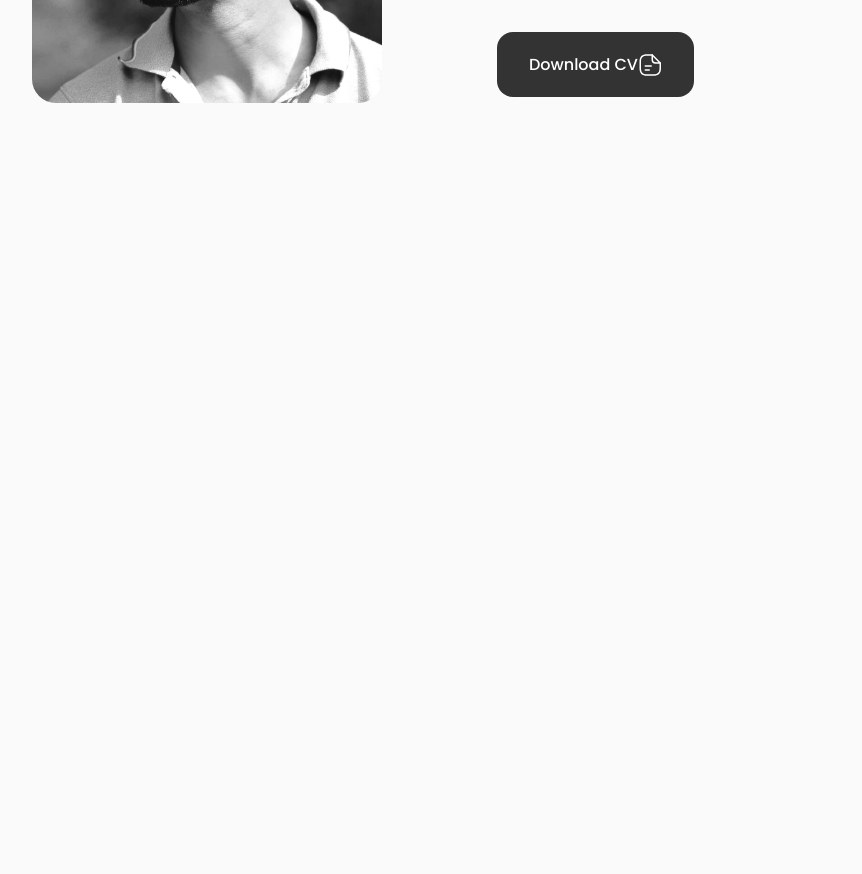
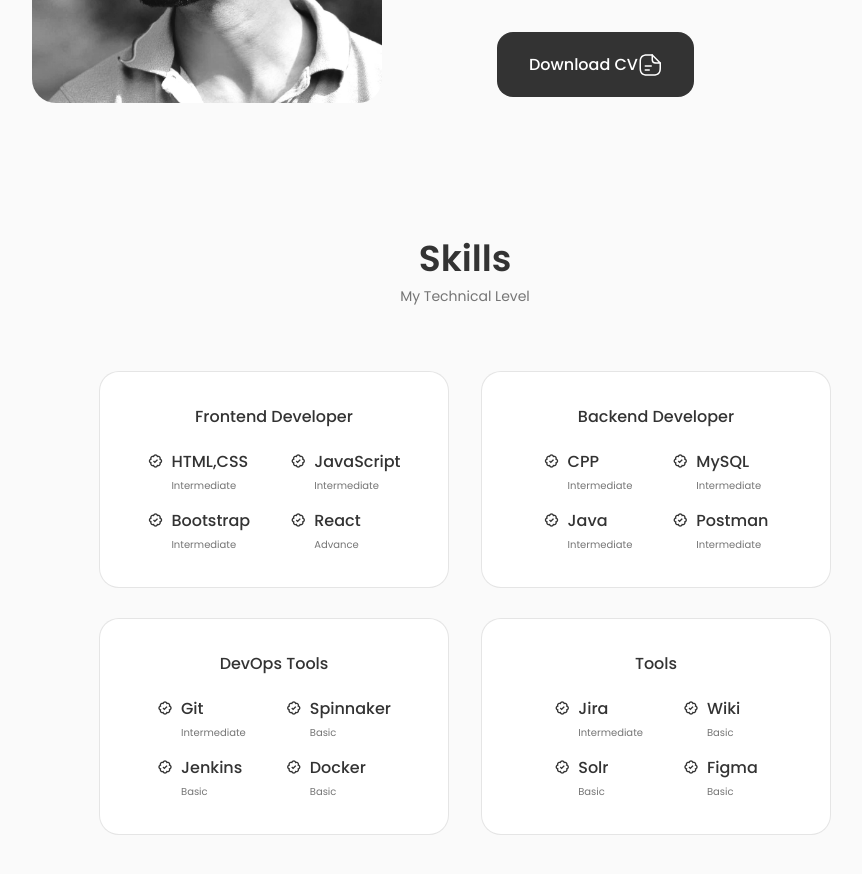
Before and after one commit to sachinkhutale/portfolio, a React (Create React App) app: page / in a window 1280 px wide. Shown: the part 1160-2034 px from the top of the page, without its empty margins (175-1037 px from the left). Before the commit the page ends 1295 px from the top, so only its background shows below. Built offline with nearby package versions, Linux system fonts and the light colour scheme.

Commit message:
[+][Implement Skills component]

```diff
--- a/src/App.js
+++ b/src/App.js
@@ -3,6 +3,7 @@
 import Header from './components/header/Header';
 import Home from './components/home/Home';
 import About from './components/about/About';
+import Skills from './components/skills/Skills';
 
 function App() {
   return (
@@ -11,6 +12,7 @@
       <main className="main">
         <Home />
         <About />
+        <Skills />
       </main>
     </>
   );
--- a/src/components/header/Header.js
+++ b/src/components/header/Header.js
@@ -24,11 +24,6 @@
                         </a>
                     </li>
                     <li className='nav_item'>
-                        <a href='#services' className='nav_link'>
-                            <i className='uil uil-briefcase-alt nav-icon'></i> Services
-                        </a>
-                    </li>
-                    <li className='nav_item'>
                         <a href='#portfolio' className='nav_link'>
                             <i className='uil uil-scenery nav-icon'></i> Portfolio
                         </a>
--- a/src/components/home/Social.js
+++ b/src/components/home/Social.js
@@ -9,7 +9,7 @@
         <a href='https://dribbble.com/' className='home_social-icon' target='_blank'>
         <i class="uil uil-dribbble"></i>
         </a>
-        <a href='https://github.com/' className='home_social-icon' target='_blank'>
+        <a href='https://github.com/sachinkhutale' className='home_social-icon' target='_blank'>
         <i class="uil uil-github"></i>
         </a>
     </div>
--- /dev/null
+++ b/src/components/skills/Backend.js
@@ -0,0 +1,48 @@
+import React from 'react'
+
+const Backend = () => {
+  return (
+    <div className='skills_content'>
+        <h3 className='skills_title'>Backend Developer</h3>
+
+        <div className='skills_box'>
+            <div className='skills_group'>
+                <div className='skills_data'>
+                    <i class='bx bx-badge-check' ></i>
+                    <div>
+                        <h3 className='skills_name'>CPP</h3>
+                        <span className='skills_level'>Intermediate</span>
+                    </div>
+                </div>
+
+                <div className='skills_data'>
+                    <i class='bx bx-badge-check' ></i>
+                    <div>
+                        <h3 className='skills_name'>Java</h3>
+                        <span className='skills_level'>Intermediate</span>
+                    </div>
+                </div>
+            </div>
+
+            <div className='skills_group'>
+                <div className='skills_data'>
+                    <i class='bx bx-badge-check' ></i>
+                    <div>
+                        <h3 className='skills_name'>MySQL</h3>
+                        <span className='skills_level'>Intermediate</span>
+                    </div>
+                </div>
+                <div className='skills_data'>
+                    <i class='bx bx-badge-check' ></i>
+                    <div>
+                        <h3 className='skills_name'>Postman</h3>
+                        <span className='skills_level'>Intermediate</span>
+                    </div>
+                </div>
+            </div>
+        </div>
+    </div>
+  )
+}
+
+export default Backend
--- /dev/null
+++ b/src/components/skills/DevopsTools.js
@@ -0,0 +1,47 @@
+import React from 'react'
+
+const Tools = () => {
+  return (
+    <div className='skills_content'>
+        <h3 className='skills_title'>DevOps Tools</h3>
+
+        <div className='skills_box'>
+            <div className='skills_group'>
+                <div className='skills_data'>
+                    <i class='bx bx-badge-check' ></i>
+                    <div>
+                        <h3 className='skills_name'>Git</h3>
+                        <span className='skills_level'>Intermediate</span>
+                    </div>
+                </div>
+                <div className='skills_data'>
+                    <i class='bx bx-badge-check' ></i>
+                    <div>
+                        <h3 className='skills_name'>Jenkins</h3>
+                        <span className='skills_level'>Basic</span>
+                    </div>
+                </div>
+            </div>
+
+            <div className='skills_group'>
+                <div className='skills_data'>
+                    <i class='bx bx-badge-check' ></i>
+                    <div>
+                        <h3 className='skills_name'>Spinnaker</h3>
+                        <span className='skills_level'>Basic</span>
+                    </div>
+                </div>
+                <div className='skills_data'>
+                    <i class='bx bx-badge-check' ></i>
+                    <div>
+                        <h3 className='skills_name'>Docker</h3>
+                        <span className='skills_level'>Basic</span>
+                    </div>
+                </div>
+            </div>
+        </div>
+    </div>
+  )
+}
+
+export default Tools
--- /dev/null
+++ b/src/components/skills/Frontend.js
@@ -0,0 +1,48 @@
+import React from 'react'
+
+const Frontend = () => {
+  return (
+    <div className='skills_content'>
+        <h3 className='skills_title'>Frontend Developer</h3>
+
+        <div className='skills_box'>
+            <div className='skills_group'>
+                <div className='skills_data'>
+                    <i class='bx bx-badge-check' ></i>
+                    <div>
+                        <h3 className='skills_name'>HTML,CSS</h3>
+                        <span className='skills_level'>Intermediate</span>
+                    </div>
+                </div>
+                <div className='skills_data'>
+                    <i class='bx bx-badge-check' ></i>
+                    <div>
+                        <h3 className='skills_name'>Bootstrap</h3>
+                        <span className='skills_level'>Intermediate</span>
+                    </div>
+                </div>
+            </div>
+
+            <div className='skills_group'>
+                <div className='skills_data'>
+                    <i class='bx bx-badge-check' ></i>
+                    <div>
+                        <h3 className='skills_name'>JavaScript</h3>
+                        <span className='skills_level'>Intermediate</span>
+                    </div>
+                </div>
+
+                <div className='skills_data'>
+                    <i class='bx bx-badge-check' ></i>
+                    <div>
+                        <h3 className='skills_name'>React</h3>
+                        <span className='skills_level'>Advance</span>
+                    </div>
+                </div>
+            </div>
+        </div>
+    </div>
+  )
+}
+
+export default Frontend
--- /dev/null
+++ b/src/components/skills/Skills.js
@@ -0,0 +1,25 @@
+import React from 'react'
+import './skills.css'
+import Frontend from './Frontend'
+import Backend from './Backend'
+import DevopsTools from './DevopsTools'
+import Tools from './Tools'
+
+const Skills = () => {
+  return (
+    <section className='skills section' id='skills'>
+        <h2 className='section_title'>Skills</h2>
+        <span className='section_subtitle'>My Technical Level</span>
+        <div className='skills_container container grid'>
+            <Frontend />
+            <Backend />
+        </div>
+        <div className='skills_container container grid'>
+            <DevopsTools />
+            <Tools />
+        </div>
+    </section>
+  )
+}
+
+export default Skills
--- /dev/null
+++ b/src/components/skills/Tools.js
@@ -0,0 +1,47 @@
+import React from 'react'
+
+const Tools = () => {
+  return (
+    <div className='skills_content'>
+        <h3 className='skills_title'>Tools</h3>
+
+        <div className='skills_box'>
+            <div className='skills_group'>
+                <div className='skills_data'>
+                    <i class='bx bx-badge-check' ></i>
+                    <div>
+                        <h3 className='skills_name'>Jira</h3>
+                        <span className='skills_level'>Intermediate</span>
+                    </div>
+                </div>
+                <div className='skills_data'>
+                    <i class='bx bx-badge-check' ></i>
+                    <div>
+                        <h3 className='skills_name'>Solr</h3>
+                        <span className='skills_level'>Basic</span>
+                    </div>
+                </div>
+            </div>
+
+            <div className='skills_group'>
+                <div className='skills_data'>
+                    <i class='bx bx-badge-check' ></i>
+                    <div>
+                        <h3 className='skills_name'>Wiki</h3>
+                        <span className='skills_level'>Basic</span>
+                    </div>
+                </div>
+                <div className='skills_data'>
+                    <i class='bx bx-badge-check' ></i>
+                    <div>
+                        <h3 className='skills_name'>Figma</h3>
+                        <span className='skills_level'>Basic</span>
+                    </div>
+                </div>
+            </div>
+        </div>
+    </div>
+  )
+}
+
+export default Tools
--- /dev/null
+++ b/src/components/skills/skills.css
@@ -0,0 +1,47 @@
+.skills_container {
+    grid-template-columns: repeat(2, 350px);
+    column-gap: 2rem;
+    margin-bottom: 30px;
+    justify-content: center;
+}
+.skills_content {
+    background-color: var(--container-color);
+    border: 1px solid rgba(0, 0, 0, 0.1);
+    padding: 2rem 2rem;
+    border-radius: 1.25rem;
+    height: max-content;
+}
+.skills_title {
+    font-size: var(--normal-font-size);
+    font-weight: var(--font-medium);
+    text-align: center;
+    margin-bottom: var(--mb-1-5);
+}
+
+.skills_box {
+    display: flex;
+    justify-content: center;
+    column-gap: 2.5rem;
+}
+.skills_group {
+    display: grid;
+    align-items: flex-start;
+    row-gap: 1rem;
+}
+.skills_data {
+    display: flex;
+    column-gap: 0.5rem;
+}
+
+.skills .bx-badge-check {
+    font-size: 1rem;
+    color: var(--title-color);
+}
+.skills_name {
+    font-size: var(--normal-font-size);
+    font-weight: var(--font-medium);
+    line-height: 18px;
+}
+.skills_level {
+    font-size: var(--tiny-font-size);
+}
```
